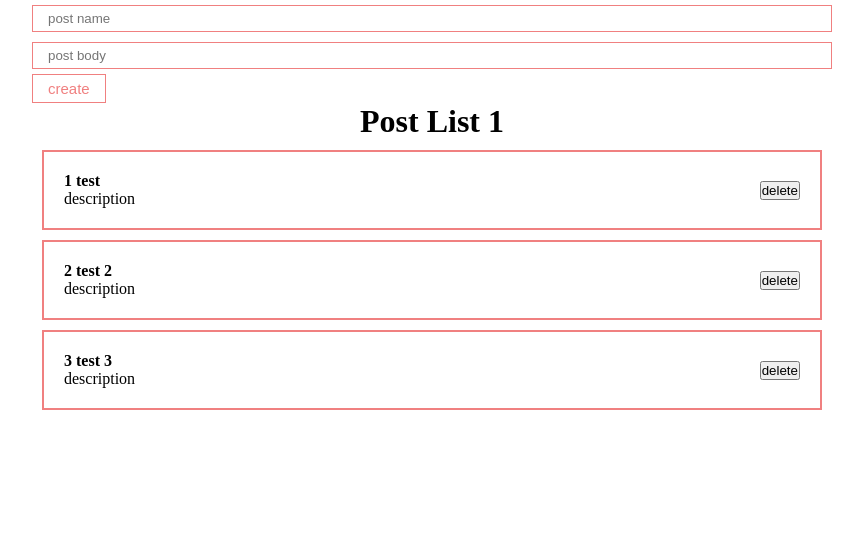
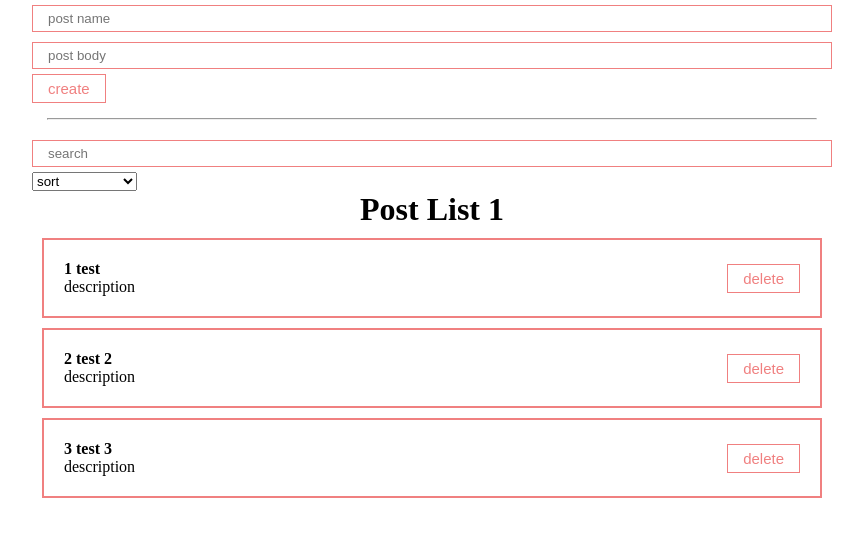
Before and after one commit to muwa37/1st-react-app, a React (Create React App) app: page / in a window 1280 px wide. Shown: the top 536 px of the page, without its empty margins (208-1071 px from the left). Built offline with nearby package versions, Linux system fonts and the light colour scheme.

Commit message:
added new components

```diff
--- a/src/App.js
+++ b/src/App.js
@@ -4,6 +4,8 @@
 import PostList from "./components/PostList";
 import "./styles/App.css";
 import PostForm from "./components/PostForm";
+import CustomSelect from "./components/UI/select/CustomSelect";
+import CustomInput from "./components/UI/input/CustomInput";
 
 
 function App() {
@@ -14,14 +16,64 @@
     {id: 3, title: 'test 3', body: 'description'},
   ])
 
+  const [selectedSort, setSelectedSort] = useState('')
+
+  const [searchQuery, setSearchQuery] = useState('')
+
+  function getSoretedPosts() {
+    if(selectedSort) {
+      return [...posts].sort((a, b) => a[selectedSort].localeCompare(b[selectedSort]))
+    }
+    return posts;
+  }
+
+  const sortedPosts = getSoretedPosts();
+
   const createPost = (newPost) => {
     setPosts([...posts, newPost])
+  }
+
+  const removePost = (post) => {
+    setPosts(posts.filter(p => p.id !== post.id))
+  }
+
+  const sortPosts = (sort) => {
+    setSelectedSort(sort);
   }
 
   return (
     <div className="App">
       <PostForm create={createPost}/>
-      <PostList posts={posts} title='Post List 1' />
+
+      <hr style={{margin: '15px' }} />
+
+      <div>
+
+        <CustomInput type='text'
+          value={searchQuery}
+          onChange={e => setSearchQuery(e.target.value)}
+          placeholder='search'
+        />
+
+        <CustomSelect
+          value={selectedSort}
+          onChange={sortPosts}
+          defaultValue='sort'
+          options={[
+            {value: 'title', name: 'by titile'},
+            {value: 'body', name: 'by description'},
+          ]}
+        />
+      </div>
+
+      {posts.length
+        ?
+        <PostList remove={removePost} posts={sortedPosts} title='Post List 1' />
+        :
+        <h1 style={{textAlign: 'center'}}>
+            no posts
+        </h1>
+      }
     </div>
   );
 }
--- a/src/components/PostItem.jsx
+++ b/src/components/PostItem.jsx
@@ -1,4 +1,5 @@
 import React from "react";
+import CustomBtn from "./UI/button/CustomBtn";
 
 const PostItem = (props) => {
     return (
@@ -12,7 +13,9 @@
           </div>
         </div>
         <div className="post__btns">
-            <button>delete</button>
+            <CustomBtn onClick={() => props.remove(props.post)}>
+              delete
+            </CustomBtn>
         </div>
       </div>
     );
--- a/src/components/PostList.jsx
+++ b/src/components/PostList.jsx
@@ -1,7 +1,7 @@
 import React from "react";
 import PostItem from "./PostItem";
 
-const PostList = ({posts, title}) => {
+const PostList = ({posts, title, remove}) => {
     return (
         <div>
             <h1 style={{textAlign: 'center'}}>
@@ -9,6 +9,7 @@
             </h1>
             {posts.map((post, index) =>
                 <PostItem
+                    remove={remove}
                     number={index + 1}
                     post={post}
                     key={post.id}
--- /dev/null
+++ b/src/components/UI/select/CustomSelect.jsx
@@ -0,0 +1,22 @@
+import React from "react";
+
+const CustomSelect = ({options, defaultValue, value, onChange}) => {
+    return (
+        <select
+            value={value}
+            onChange={event => onChange(event.target.value)}
+
+        >
+            <option disabled value=''>
+                {defaultValue}
+            </option>
+            {options.map( option =>
+                <option key={option.value} value={option.value}>
+                    {option.name}
+                </option>
+            )}
+        </select>
+    );
+}
+
+export default CustomSelect;
```
